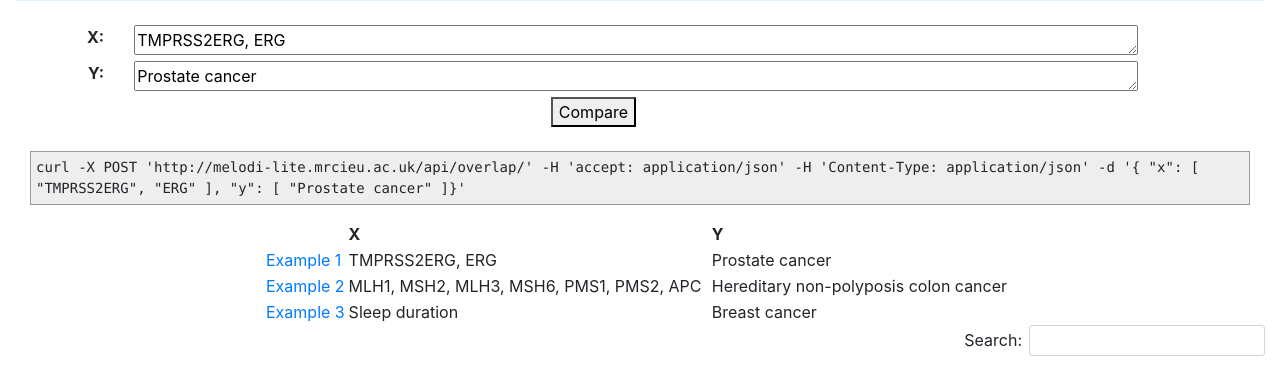
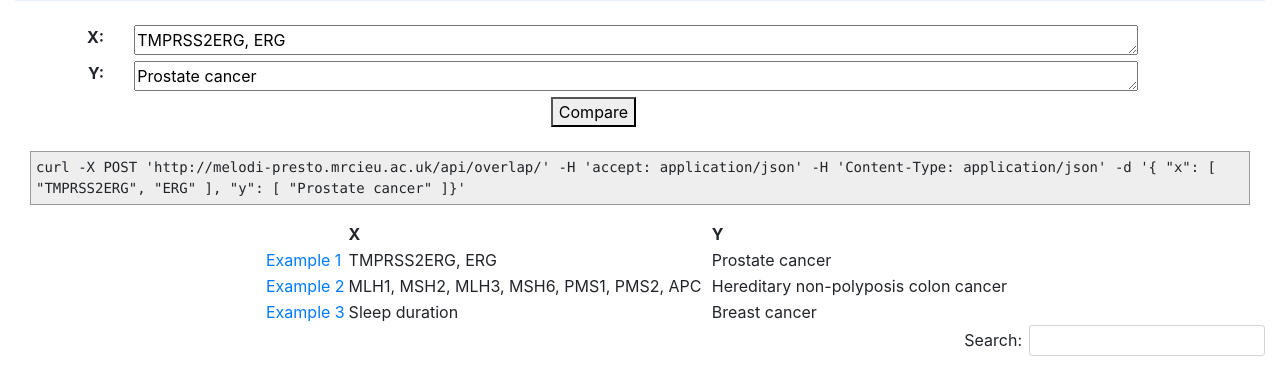
Before and after one commit to MRCIEU/MELODI-Presto, a Django app: template django_project/django_project/templates/django_project/overlap.html in a window 1280 px wide. Shown: the part 331-701 px from the top of the page. Run offline with Django 3.2, Linux system fonts and the light colour scheme; the template is opened without the code that fills it, so the values that code supplies are empty; parts of the project's set-up code (start-up, migrations or seed data) failed here and were passed over; some libraries are stand-ins or nearby versions.

Commit message:
more presto updates

```diff
--- a/django_project/django_project/templates/django_project/overlap.html
+++ b/django_project/django_project/templates/django_project/overlap.html
@@ -26,7 +26,7 @@
   <br>
   <div class="row">
       <div class="col">
-          <pre><code id='api-code'>curl -X POST 'http://melodi-lite.mrcieu.ac.uk/api/overlap/' -H 'accept: application/json' -H 'Content-Type: application/json' -d '{ "x": [ "TMPRSS2ERG", "ERG" ], "y": [ "Prostate cancer" ]}'</code></pre>
+          <pre><code id='api-code'>curl -X POST 'http://melodi-presto.mrcieu.ac.uk/api/overlap/' -H 'accept: application/json' -H 'Content-Type: application/json' -d '{ "x": [ "TMPRSS2ERG", "ERG" ], "y": [ "Prostate cancer" ]}'</code></pre>
       </div>
   </div>
   <div class="row">
@@ -101,7 +101,7 @@ thead input {
         document.getElementById('x').innerHTML = a;
         //document.getElementById('y').innerHTML ='Hereditary non-polyposis colon cancer, Familial adenomatous polyposis';
         document.getElementById('y').innerHTML = b;
-        document.getElementById('api-code').innerHTML='curl -X POST \'http://melodi-lite.mrcieu.ac.uk/api/overlap/\' -H \'accept: application/json\' -H \'Content-Type: application/json\' -d \'{ "x": [ "'+a+'" ], "y": [ "'+b+'" ]}\''
+        document.getElementById('api-code').innerHTML='curl -X POST \'http://melodi-presto.mrcieu.ac.uk/api/overlap/\' -H \'accept: application/json\' -H \'Content-Type: application/json\' -d \'{ "x": [ "'+a+'" ], "y": [ "'+b+'" ]}\''
     }
     $(document).ready(function() {
         var res_table = $('#results').DataTable( {
@@ -170,14 +170,14 @@ thead input {
           console.log('change')
           var x=$("#x").val()
           var y=$("#y").val()
-          document.getElementById('api-code').innerHTML='curl -X POST \'http://melodi-lite.mrcieu.ac.uk/api/overlap/\' -H \'accept: application/json\' -H \'Content-Type: application/json\' -d \'{ "x": [ "'+x+'" ], "y": [ "'+y+'" ]}\''
+          document.getElementById('api-code').innerHTML='curl -X POST \'http://melodi-presto.mrcieu.ac.uk/api/overlap/\' -H \'accept: application/json\' -H \'Content-Type: application/json\' -d \'{ "x": [ "'+x+'" ], "y": [ "'+y+'" ]}\''
         });
 
         $("#y").on('change keydown paste input', function(){
           console.log('change')
           var x=$("#x").val()
           var y=$("#y").val()
-          document.getElementById('api-code').innerHTML='curl -X POST \'http://melodi-lite.mrcieu.ac.uk/api/overlap/\' -H \'accept: application/json\' -H \'Content-Type: application/json\' -d \'{ "x": [ "'+x+'" ], "y": [ "'+y+'" ]}\''
+          document.getElementById('api-code').innerHTML='curl -X POST \'http://melodi-presto.mrcieu.ac.uk/api/overlap/\' -H \'accept: application/json\' -H \'Content-Type: application/json\' -d \'{ "x": [ "'+x+'" ], "y": [ "'+y+'" ]}\''
         });
 
     } );
```
